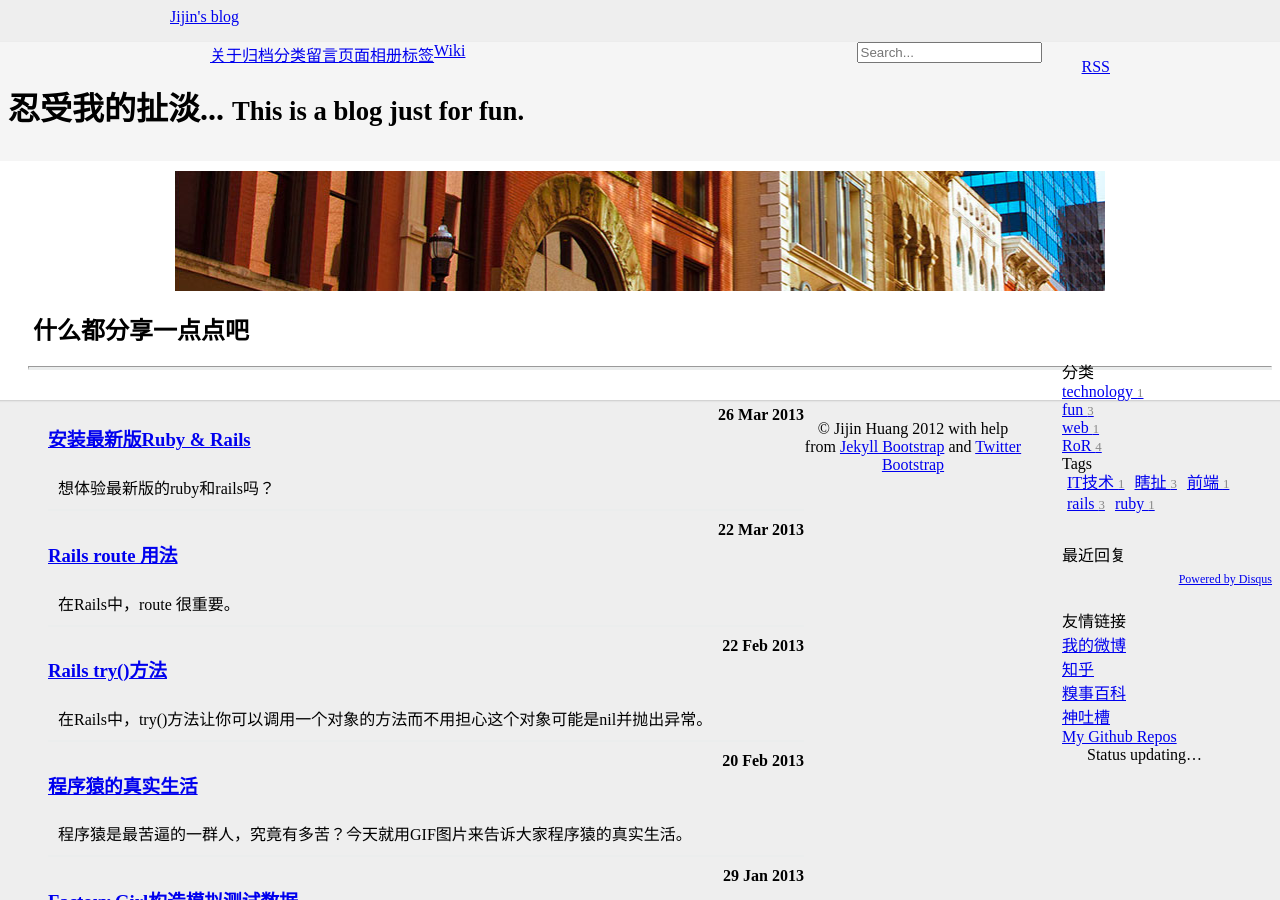
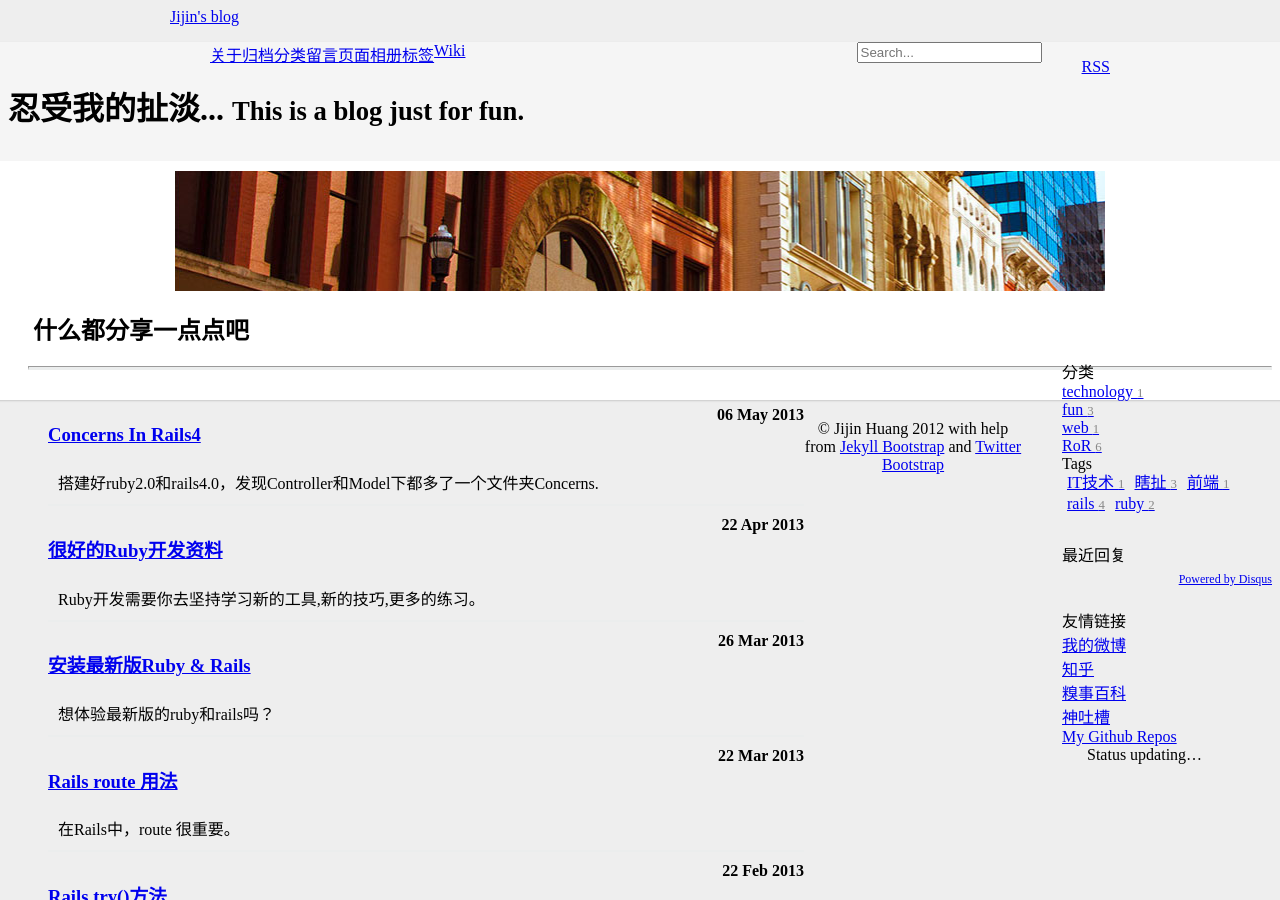
Before and after one commit to hjijin/hjijin.github.io, a Jekyll site: the page built from index.html, in a window 1280 px wide and 900 px high. Built offline with Jekyll 4.4.1, drawn with Linux system fonts in a browser that asks for light colours; the list of posts is cut into pages by our own code; comment, search, counter and statistics services are not loaded; part of the change alters nothing that is shown.

Commit message:
Post new.

```diff
--- /dev/null
+++ b/_posts/2013-04-22-top-resources-for-ruby-development.md
@@ -0,0 +1,51 @@
+---
+layout: post
+title: "很好的Ruby开发资料"
+category: RoR
+excerpt: Ruby开发需要你去坚持学习新的工具,新的技巧,更多的练习。
+tags: ruby
+---
+
+{% include JB/setup %}
+
+Ruby开发需要你去坚持学习新的工具,新的技巧,更多的练习。随着新版本的Ruby和Rails的更替, 下面的简短清单有助于第一时间学习代码。
+
+
+##适合新手的资料：
+
+如果你是Ruby开发的新手，可以先根据下面的资料来学习：
+
+
+[Try Ruby in Your Browser](http://tryruby.org/) Code School的Ruby直接在浏览器中运行, 你可以先体验15分钟, 但是,您可能要注册一个免费帐户保存您的进度。里面有很多吸引人的例子，当你通过练习掌握了例子，那是多么令人振奋的时刻啊。
+
+*注:* 貌似被墙了。
+
+[Ruby on Rails Tutorial](http://ruby.railstutorial.org/) 这个被越来越多的新手印证，被许多Ruby on Rails开发的老兵指的书及其所附的截屏、视频，对新手再好不过了。
+
+[Rails for Zombies](http://www.codeschool.com/courses/rails-for-zombies) 这是一个典型的教学课程，每次你征服一个的水平，你在游戏中解锁新的挑战，都会给你带来意外的惊喜。
+
+[RailsInstaller](http://railsinstaller.org/) 当你已经读过的书籍，玩游戏，观看视频，RailsInstaller捆绑了你需要加载一个完整的Rails堆栈到Mac或Windows PC的一切。视频将指引您完成整个过程。
+
+
+##进阶Ruby开发资源
+
+你的开发技能得到的提高，然后想要更多的练习和提高，为什么不看看这些呢？
+
+[Railscasts](http://railscasts.com/) 每星期，Ryan Bates都会出一两个视频：一个是为初学者出的关于Ruby开发技术的免费视频，而“*pro*”版，涵盖了更先进的话题。您可以每月支付几美元来访问Ryan的“*pro*”视频。
+
+[Stack Overflow](http://stackoverflow.com/questions/tagged/ruby-on-rails) 对于你遇到的大部分问题，在这上边，你都能找到相关的解决办法，即使没找到，你也可以寻求帮助，你会很意外的发现，热心的有人会给你专业的解决方法。
+
+[Confreaks](http://www.confreaks.com/) 一堆技术演讲的视频（主要是 Ruby 的），下载速度很快。
+
+
+##大牛们也有福利
+
+一旦你真正转为大牛，很容易忽视细节的事情。专家级的的Ruby开发资源或许对你帮助：
+
+[Ruby Version Manager](https://rvm.io/). 如果你需要在不同的环境管理多个项目的开发人员，你应该知道Ruby环境提供了一个工具，给你简单切换不同项目需要的不同ruby版本，而不会影响其他项目的运行环境，这个东西就是RVM。
+
+[Code Katas](http://www.codekatas.org/) 里面有很多视频。
+
+[Ruby Association Certified Ruby Programmer](http://www.ruby-assn.org/certification/programmer/) 如果你正在考虑授权测试认证，可以看看这个。
+
+学习是一个持之以恒的过程，好记性也不如一支烂笔头，多练习为上策。
--- /dev/null
+++ b/_posts/2013-05-06-concerns-in-rails-4.md
@@ -0,0 +1,107 @@
+---
+layout: post
+title: "Concerns In Rails4"
+category: RoR
+excerpt: 搭建好ruby2.0和rails4.0，发现Controller和Model下都多了一个文件夹Concerns.
+tags: rails
+---
+
+{% include JB/setup %}
+
+Concerns 在rails3已经支持，但是在Rails4中，它变得更加”official“。Concerns 或 Service Objects 是否是最好的办法存在着一些争议。DHH支持Concerns，但OO支持者倾向于选择Service Objects。我相信他们都有自己的存在意义，并且可以一起使用。
+
+##看个例子
+
+>
+
+选择一个ActiveRecord model 来看看这样提取的道理，刚开始，我为Concerns单独创建了validations, assocations, 和 accessors等验证，例如：
+
+    # app/models/trader.rb
+    class Trader
+      include Accessors
+      include Validations
+      include Associations
+      ...
+    end
+
+后来，我觉得这并不是很好的idea
+
+    1.如果我添加新的Trader行为，那我可能会需要改变一个以上的Concerns。
+
+    2.这样是不可取的，我要重用这些Concerns到别的model。
+
+后来我试图根据‘topic’区分代码，于是有了以下：
+
+    # app/models/trader.rb
+    class Trader
+      include BasicInfo
+      include FriendlyURL
+      include Location
+      include OpeningHours
+      include Schedule
+      include Permissions
+    end
+
+一般情况下，我认为一个Concerns应该在域概念之后被命名，我想上述是对的，也许除了FriendlyURL。
+
+再来看一个Schedule concern的例子：
+
+    # app/models/concerns/trader/schedule.rb
+    class Trader
+      module Schedule
+        extend ActiveSupport::Concern
+
+        included do
+          attr_accessible :market_days_ids
+
+          has_many :appearances
+          has_many :market_days, :through => :appearances
+        end
+
+        def open?
+          ...
+        end
+
+        def closed?
+          ...
+        end
+      end
+    end
+
+像上面那样，它可以包括混合的validations, accessibilty, associations 以及 plain 方法，这是一个更好的方法来区分相关的功能。
+
+##共享Concerns
+
+>
+
+文档和看过的其他文章让我很模糊：Concerns之间如以共享多个model。比方说，有两个名称相同的Concerns：
+
+    * app/models/concerns/schedule.rb
+    * app/models/concerns/trader/schedule.rb
+
+而model是这样：
+
+    # app/models/trader.rb
+    class Trader
+      include Schedule
+    end
+
+这种情况下 Concerns在`app/models/concerns/trader/schedule.rb`的就被调用。
+
+但是，如果Concerns被删除，model就会获取其他的Concerns了。也就是说，model会首先查找它自己的Concerns的直接路径	，没有找到就会向它的顶层去找；
+要证明共享Concerns，有一个更形象的方法：
+
+    # app/models/trader.rb
+    class Trader
+      include Shared::Schedule
+    end
+
+    # app/models/concerns/shared/schedule.rb
+    module Shared::Schedule
+      extend ActiveSupport::Concern
+      ...
+    end
+
+希望这对你也有帮助。
+
+*注*: 原文出自[andywaite](http://blog.andywaite.com/2012/12/23/exploring-concerns-for-rails-4/)
```
Also changed, not shown: _posts/2013-03-26-install-ruby-2.0.0-with-rvm.md (+1 -1 lines), index.html (+30 -0 lines).
